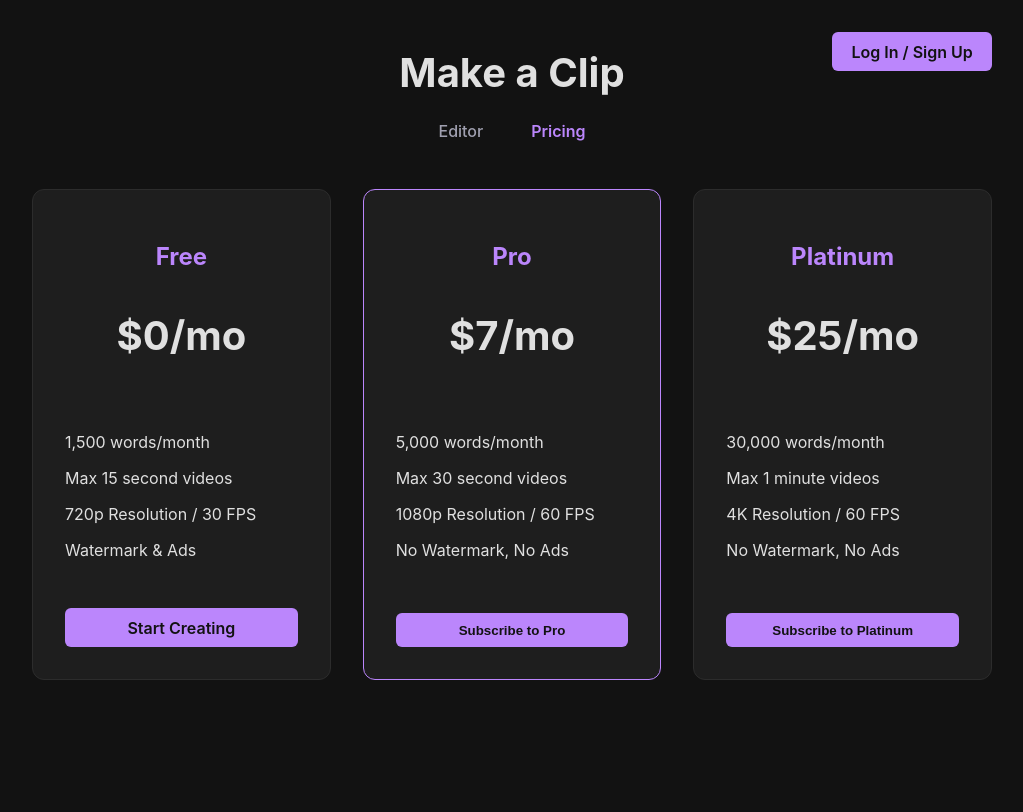
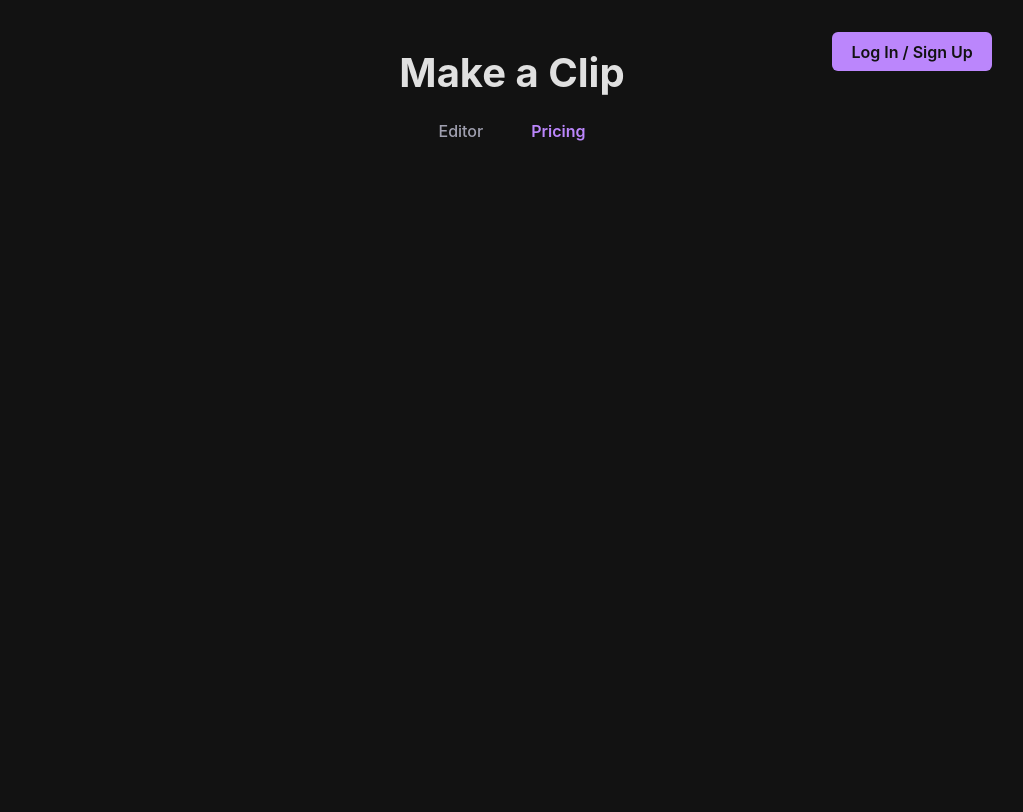
Before and after one commit to kemmo9/Generator_Pro, a FastAPI app: page /pricing in a window 1280 px wide. Shown: the whole page, without its empty margins (128-1151 px from the left). After the commit the page ends 141 px from the top, so only its background shows below. Run offline with FastAPI, Linux system fonts and the light colour scheme; some libraries are stand-ins or nearby versions.

Commit message:
Update pricing.html

```diff
--- a/templates/pricing.html
+++ b/templates/pricing.html
@@ -44,30 +44,7 @@
         <!-- Main pricing content -->
         <main>
             <div class="pricing-grid">
-                <!-- Free Tier -->
-                <div class="pricing-card">
-                    <div class="card-header"><h2>Free</h2><p class="price">$0<span>/mo</span></p></div>
-                    <ul class="features">
-                        <li>1,500 words/month</li><li>Max 15 second videos</li><li>720p Resolution / 30 FPS</li><li>Watermark & Ads</li>
-                    </ul>
-                    <a href="/" class="nav-button cta-button">Start Creating</a>
-                </div>
-                <!-- Pro Tier -->
-                <div class="pricing-card popular">
-                    <div class="card-header"><h2>Pro</h2><p class="price">$7<span>/mo</span></p></div>
-                    <ul class="features">
-                        <li>5,000 words/month</li><li>Max 30 second videos</li><li>1080p Resolution / 60 FPS</li><li>No Watermark, No Ads</li>
-                    </ul>
-                    <button id="subscribe-pro" class="nav-button cta-button">Subscribe to Pro</button>
-                </div>
-                <!-- Platinum Tier -->
-                <div class="pricing-card">
-                    <div class="card-header"><h2>Platinum</h2><p class="price">$25<span>/mo</span></p></div>
-                    <ul class="features">
-                        <li>30,000 words/month</li><li>Max 1 minute videos</li><li>4K Resolution / 60 FPS</li><li>No Watermark, No Ads</li>
-                    </ul>
-                    <button id="subscribe-platinum" class="nav-button cta-button">Subscribe to Platinum</button>
-                </div>
+                <!-- Tiers here -->
             </div>
             <div id="status-area" style="text-align: center; margin-top: 1rem;"></div>
         </main>
@@ -84,42 +61,9 @@
         {% endif %}
     </nav>
 
-    <!-- Working Stripe JS -->
+    <!-- Your working Stripe JS from our previous step goes here -->
     <script>
-        const IS_AUTHENTICATED = {{ 'true' if user else 'false' }};
-        const stripe = Stripe('{{ stripe_publishable_key }}');
-        const statusArea = document.getElementById('status-area');
-        const proPriceId = 'price_1RfXZkFf7LkPmPagMZDqc90f';
-        const platinumPriceId = 'price_1RfXbEFf7LkPmPagZg0PpntS';
-        const handleSubscription = (priceId) => {
-            if (!IS_AUTHENTICATED) {
-                window.location.href = '/login';
-                return;
-            }
-            statusArea.textContent = 'Redirecting to checkout...';
-            fetch('/api/create-checkout-session', {
-                method: 'POST',
-                headers: { 'Content-Type': 'application/json' },
-                body: JSON.stringify({ price_id: priceId })
-            })
-            .then(response => {
-                if (!response.ok) return response.json().then(err => { throw new Error(err.detail) });
-                return response.json();
-            })
-            .then(session => stripe.redirectToCheckout({ sessionId: session.id }))
-            .catch(error => {
-                console.error('Subscription Error:', error);
-                statusArea.textContent = `Error: ${error.message}`;
-            });
-        };
-        document.getElementById('subscribe-pro').addEventListener('click', () => handleSubscription(proPriceId));
-        document.getElementById('subscribe-platinum').addEventListener('click', () => handleSubscription(platinumPriceId));
-        const urlParams = new URLSearchParams(window.location.search);
-        if (urlParams.get('checkout_status') === 'success') {
-            statusArea.textContent = 'Subscription successful! Your plan is now active.';
-        } else if (urlParams.get('checkout_status') === 'cancel') {
-            statusArea.textContent = 'Subscription process cancelled.';
-        }
+        //...
     </script>
 </body>
 </html>
```
